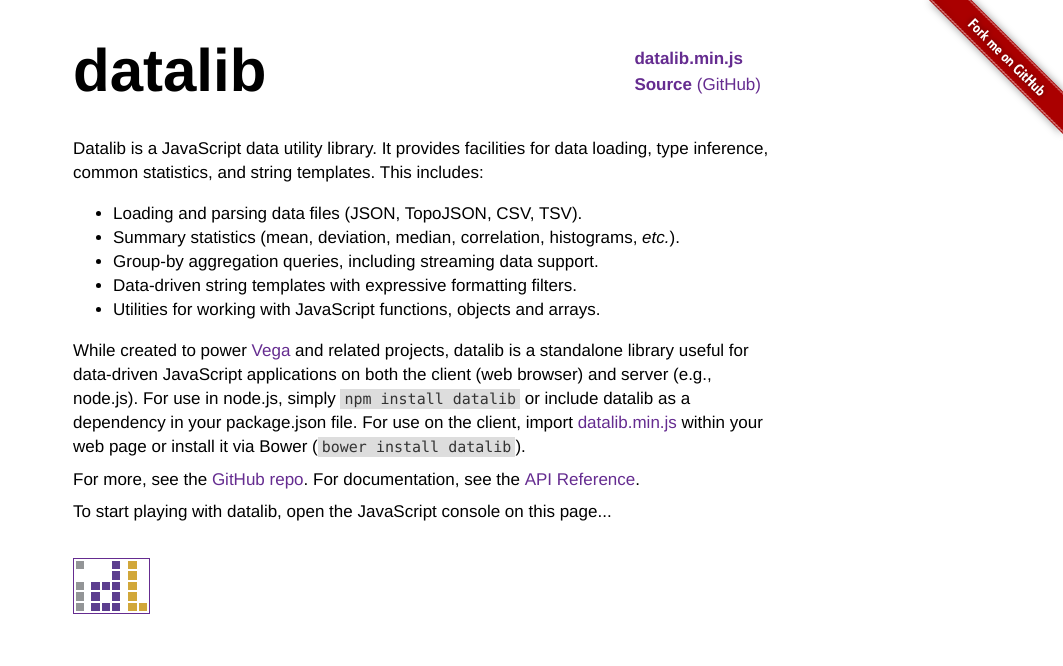
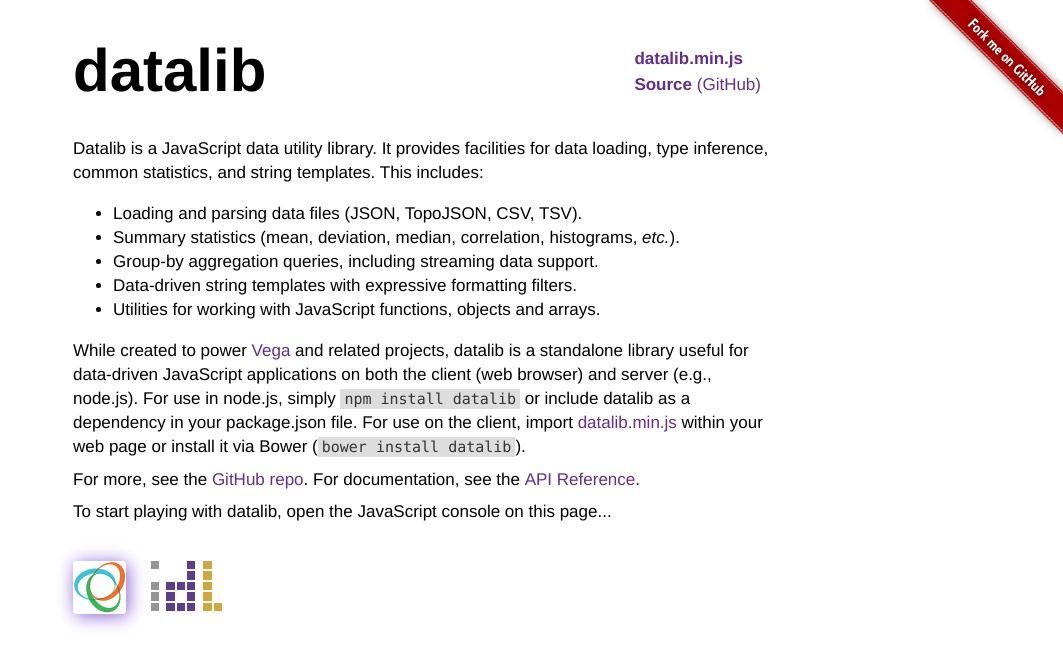
Before and after one commit to vega/datalib, a plain HTML site: page index.html in a window 1280 px wide. In both pictures the pointer is over the picture 328 px from the left and 586 px from the top of the page. Shown: the whole page, without its empty margins (217-1280 px from the left). Drawn offline with Linux system fonts and the light colour scheme.

Commit message:
Add Trifacta logo.

```diff
--- a/index.html
+++ b/index.html
@@ -83,6 +83,7 @@
         To start playing with datalib, open the JavaScript console on this page...
       </div>
       <div class="credits">
+        <a href="http://trifacta.com" title="Trifacta"><img src="images/trifacta-logo.png"/></a>
         <a href="http://idl.cs.washington.edu" title="UW Interactive Data Lab"><img src="images/idl-logo.png"/></a>
       </div>
   </body>
--- a/site.css
+++ b/site.css
@@ -76,7 +76,8 @@
 }
 
 .credits a:hover img {
-  border: 1px solid #652c90;
+  border-radius: 4px;
+  box-shadow: 2px 2px 18px #8a5ed3;
 }
 
 .code {
```
Also changed, not shown: images/trifacta-logo.png (added).
